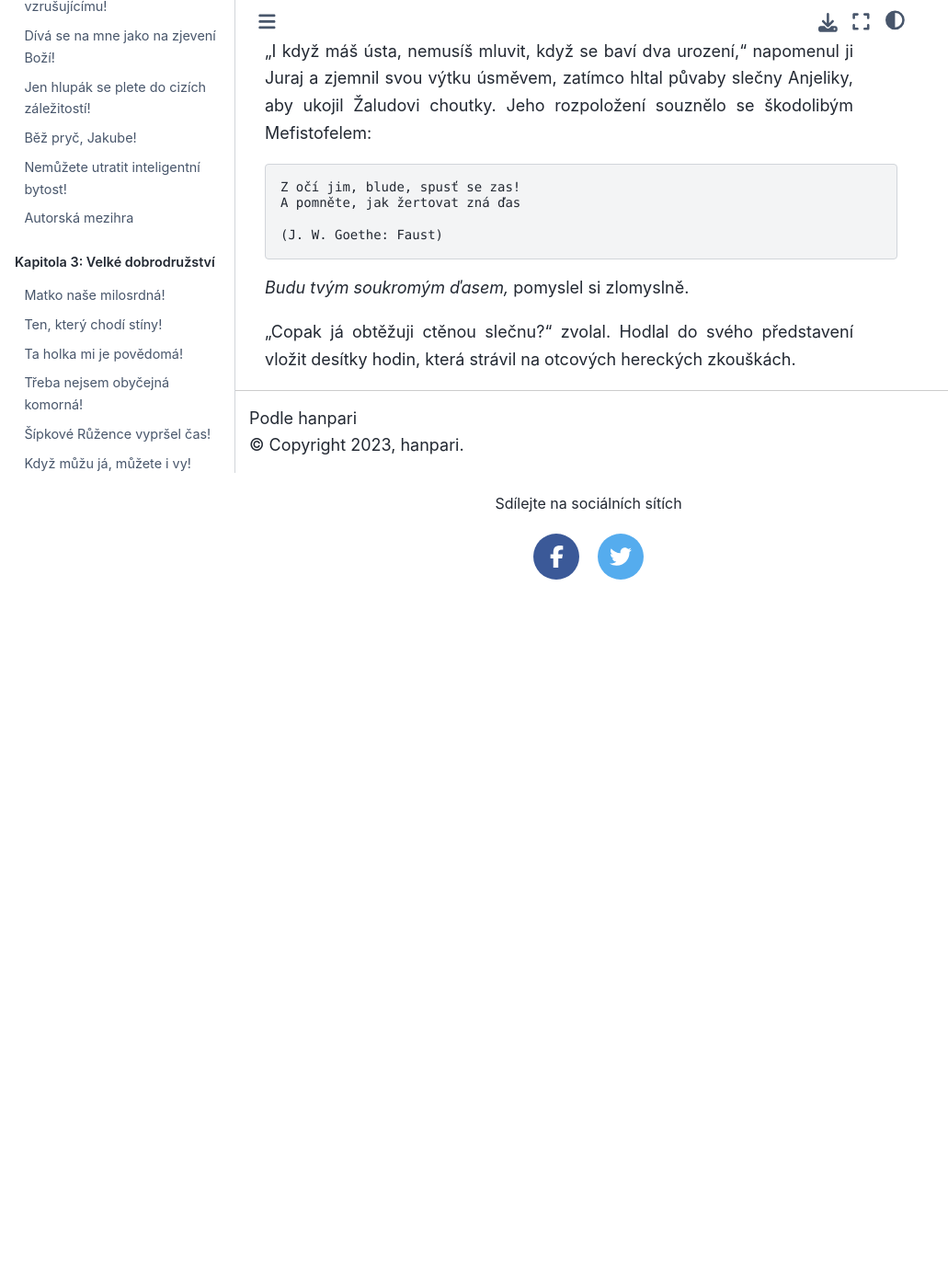
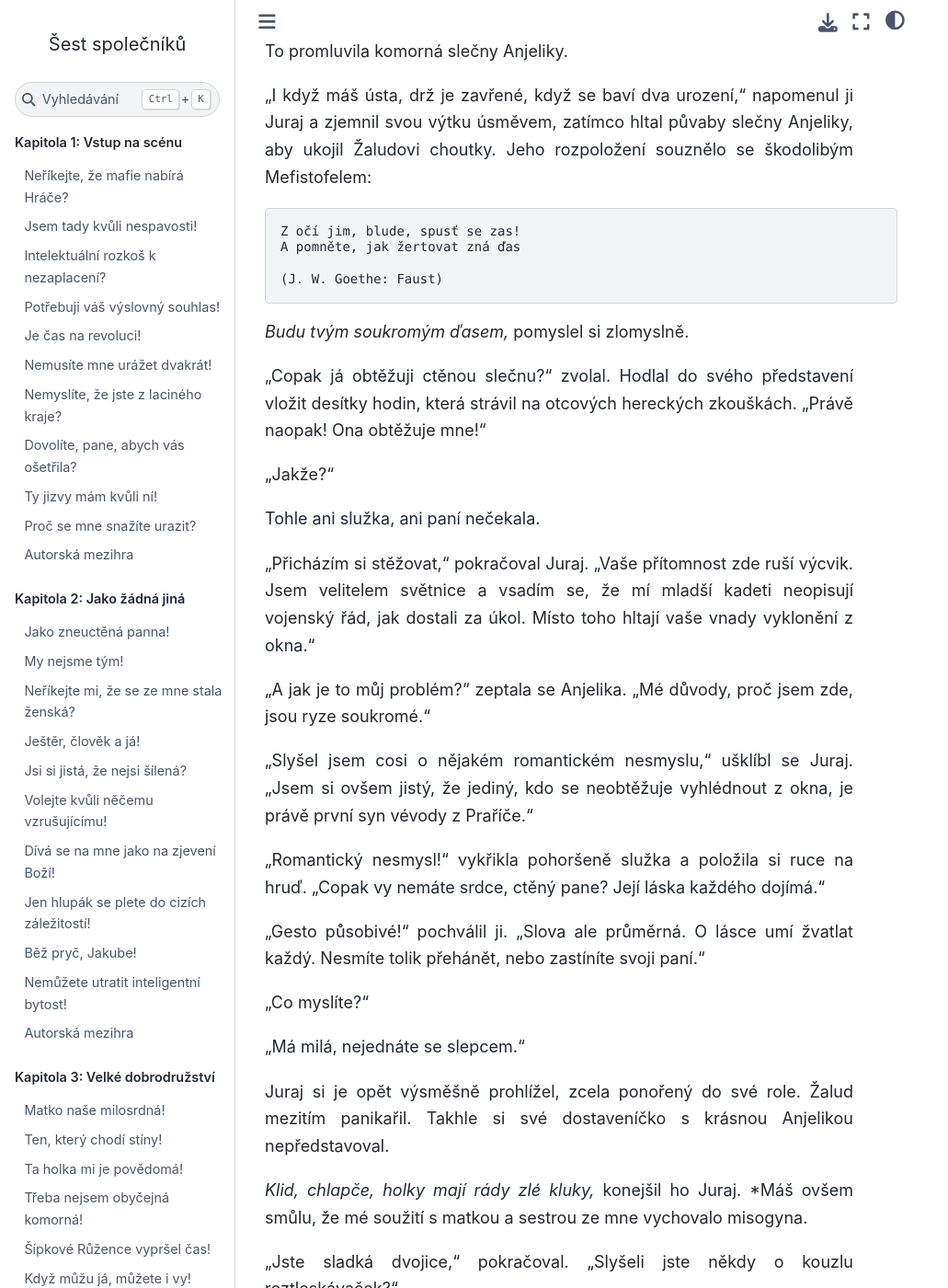
Before and after one commit to hanpari/sest-spolecniku, a Sphinx documentation site: the page built from source/sest_spolecniku/013-pavouci-a-masky/06.md, in a window 1280 px wide and 1400 px high, scrolled down 3735 px. Shown: the whole window at 92% size, without its empty margins (0-1031 px from the left). Built offline with Sphinx 7.4.7 and the Sphinx Book theme 1.1.4, drawn with Linux system fonts in a browser that asks for light colours; pages that are not in the unit, such as notebooks, are missing from menus; before the commit the page ends 4365 px from its top, so only the background shows below that; some of the changed text lies outside the part shown.

Commit message:
Roztleskávačka

```diff
--- a/source/sest_spolecniku/013-pavouci-a-masky/06.md
+++ b/source/sest_spolecniku/013-pavouci-a-masky/06.md
@@ -46,13 +46,15 @@
 
 "Bravo!" ozvalo se z prvního okna. "Tomu říkám odvaha."
 
-"Hned bych šel s ním!"
+"Hned bych se přidal!"
 
-"Tak proč nejdeš? Stačí skočit dvě patra dolů."
+"Tak proč nejdeš? Jsou to jen dva patra dolů."
 
-"Nemám vycházky."
+"Proč? Protože nemám vycházky. Jinak byste mne museli držet, abyste mne zastavili."
 
-Mluvkové u oken, vojáci i kadeti, vítali nový vývoj situace s nadšením. Krásná slečna, co trpělivě vyšívá, nabízela působivý, ale poněkud nudný výjev,
+"Kecale nejapný!"
+
+Mluvkové u oken, vojáci i kadeti, vítali nový vývoj situace s nadšením. Krásná slečna, co trpělivě vyšívá, nabízela působivý, ale nudný výjev.
 
 *Nesmím zklamat obecenstvo,* pomyslel si Juraj. Ne nadarmo byl synem herce. Zaujmout diváky byla ta snazší část, těžší bylo udržet jejich zájem a dotáhnout spektákl do konce, na který budou přihlížející vzpomínat.
 
@@ -86,7 +88,7 @@
 
 To promluvila komorná slečny Anjeliky.
 
-"I když máš ústa, nemusíš mluvit, když se baví dva urození," napomenul ji Juraj a zjemnil svou výtku úsměvem, zatímco hltal půvaby slečny Anjeliky, aby ukojil Žaludovi choutky. Jeho rozpoložení souznělo se škodolibým Mefistofelem:
+"I když máš ústa, drž je zavřené, když se baví dva urození," napomenul ji Juraj a zjemnil svou výtku úsměvem, zatímco hltal půvaby slečny Anjeliky, aby ukojil Žaludovi choutky. Jeho rozpoložení souznělo se škodolibým Mefistofelem:
 
     Z očí jim, blude, spusť se zas!
     A pomněte, jak žertovat zná ďas
@@ -95,4 +97,48 @@
 
 *Budu tvým soukromým ďasem,* pomyslel si zlomyslně.
 
-"Copak já obtěžuji ctěnou slečnu?" zvolal. Hodlal do svého představení vložit desítky hodin, která strávil na otcových hereckých zkouškách.
+"Copak já obtěžuji ctěnou slečnu?" zvolal. Hodlal do svého představení vložit desítky hodin, která strávil na otcových hereckých zkouškách. "Právě naopak! Ona obtěžuje mne!"
+
+"Jakže?"
+
+Tohle ani služka, ani paní nečekala.
+
+"Přicházím si stěžovat," pokračoval Juraj. "Vaše přítomnost zde ruší výcvik. Jsem velitelem světnice a vsadím se, že mí mladší kadeti neopisují vojenský řád, jak dostali za úkol. Místo toho hltají vaše vnady vyklonění z okna."
+
+"A jak je to můj problém?" zeptala se Anjelika. "Mé důvody, proč jsem zde, jsou ryze soukromé."
+
+"Slyšel jsem cosi o nějakém romantickém nesmyslu," ušklíbl se Juraj. "Jsem si ovšem jistý, že jediný, kdo se neobtěžuje vyhlédnout z okna, je právě první syn vévody z Praříče."
+
+"Romantický nesmysl!" vykřikla pohoršeně služka a položila si ruce na hruď. "Copak vy nemáte srdce, ctěný pane? Její láska každého dojímá."
+
+"Gesto působivé!" pochválil ji. "Slova ale průměrná. O lásce umí žvatlat každý. Nesmíte tolik přehánět, nebo zastíníte svoji paní."
+
+"Co myslíte?"
+
+"Má milá, nejednáte se slepcem."
+
+Juraj si je opět výsměšně prohlížel, zcela ponořený do své role. Žalud mezitím panikařil. Takhle si své dostaveníčko s krásnou Anjelikou nepředstavoval.
+
+*Klid, chlapče, holky mají rády zlé kluky,* konejšil ho Juraj. *Máš ovšem smůlu, že mé soužití s matkou a sestrou ze mne vychovalo misogyna.
+
+"Jste sladká dvojice," pokračoval. "Slyšeli jste někdy o kouzlu roztleskávaček?"
+
+"Roztleskávaček? Nebuďte hrubý, pane."
+
+Když viděl jejich zaražené a uražené pohledy, ověřil si, že ani jedna z nich není Hráčem. *Tohle by se Závišovi nelíbilo. Patřit kterákoliv z nich do našeho světa, věděla by hned s kým má tu čest.*
+
+"Roztleskávačka není sprosté slovo," zasmál se a důvěrně se naklonil k Anjelice. Žalud okamžitě zkolaboval, když ucítil její vůni. "Pošeptejte mi, ctěná slečno, co jste si pod tím slovem představila, a já vám prozradím víc. Jsem jedno velké ucho."
+
+"Jste špinavý chlap," odpověděla Anjelika s letmým pousmáním, aniž by se odtáhla, "a máte špinavé myšlenky. Napadlo mne, že ta vaše roztleskávačka patří do vašich špinavých myšlenek.  A teď jste na řadě vy. Co je to vaše kouzlo?"
+
+"Jak mohu mít špinavé myšlenky, když stojím tak blízko vaší krásy. Je ve vás snad něco, co by je mělo vzbuzovat?"
+
+"Muži jsou chlípná stvoření. To ale víte sám nejlépe."
+
+"Ani za mák nejsem chlípný," odsekl Juraj a napřímil se. "Mám duši umělce, velmi nevinnou a dětskou. Jsem si ale jistý, že ti, kteří na vás hledí z oken, si vás představují jedině svlečenou."
+
+I když poslední slova důvěrně zašeptal, služka je stejně zaslechla a vyděšeně nadskočila: "To překračuje veškeré meze!"
+
+"Nech ho být," napomenula ji Anjelika mírně. "Můj snoubenec si mne možná nevšímá, ale ani on nemůžu lhostejně přihlížet, jak mne svádí cizí muž. Měli bychom našemu příteli poděkovat. Díky němu dosáhnu, oč se tady už týden marně snažím."
+
+"To je pravda," přikývla služka a zamračila se. "Ale i tak považuji jeho chování za nepřípustné."
```
Also changed, not shown: other parts of source/sest_spolecniku/013-pavouci-a-masky/06.md (+3 -3 lines).
